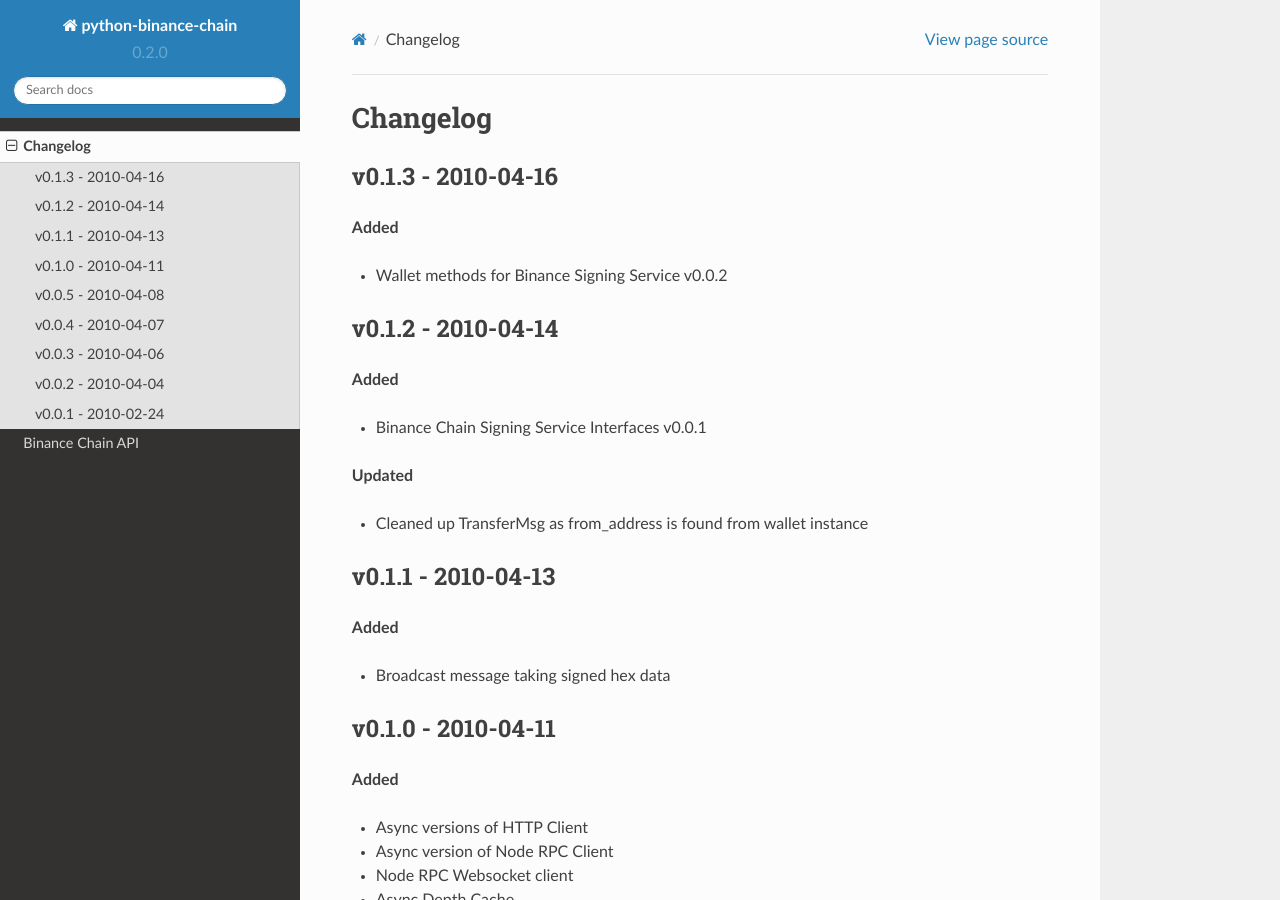
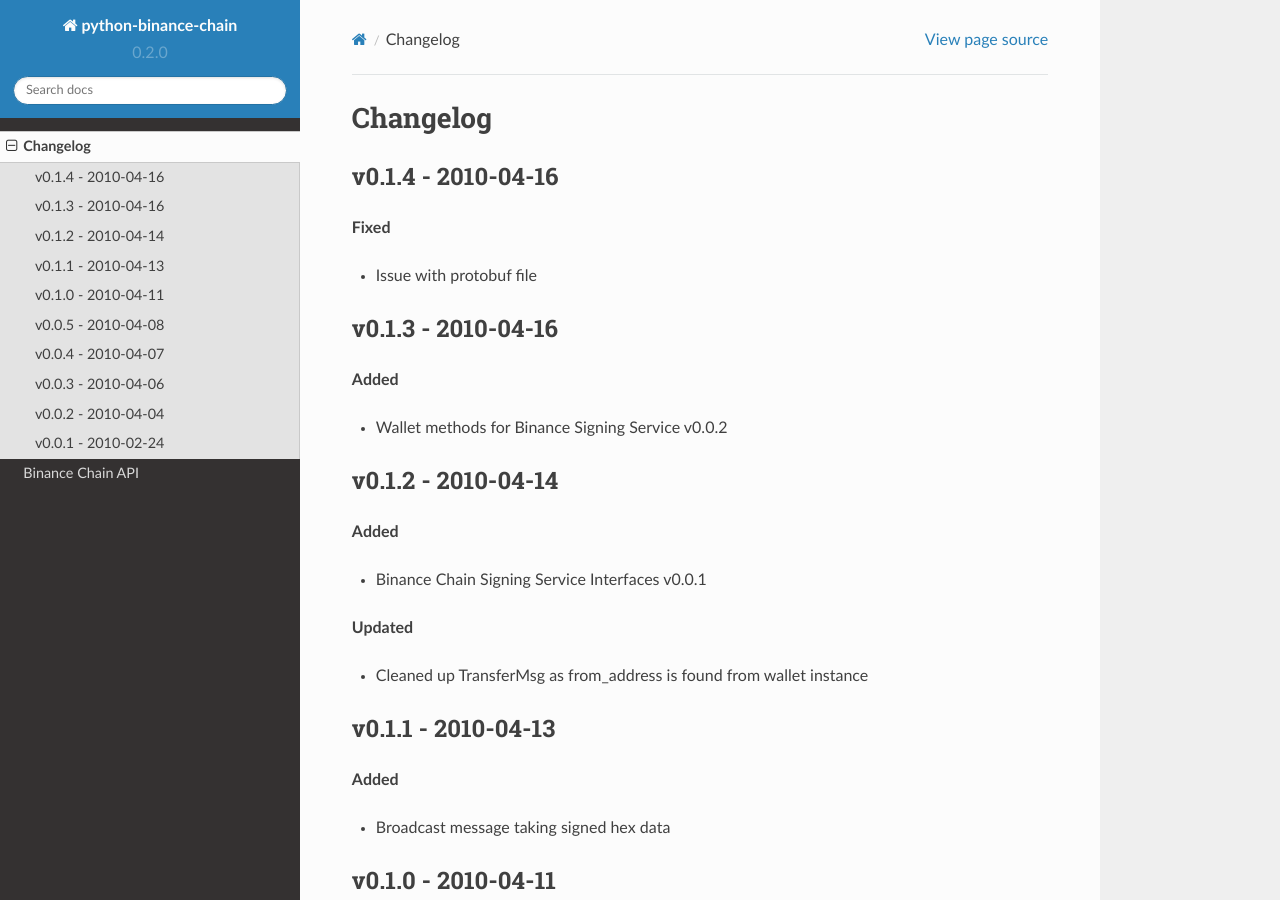
Before and after one commit to sammchardy/python-binance-chain, a Sphinx documentation site: the page built from docs/changelog.rst, in a window 1280 px wide and 900 px high. Built offline with Sphinx 7.4.7 and the Read the Docs theme 2.0.0, drawn with Linux system fonts in a browser that asks for light colours; formulas are drawn with MathJax 3.

Commit message:
Update to v0.1.4

```diff
--- a/README.rst
+++ b/README.rst
@@ -1,5 +1,5 @@
 ======================================
-Welcome to python-binance-chain v0.1.3
+Welcome to python-binance-chain v0.1.4
 ======================================
 
 .. image:: https://img.shields.io/pypi/v/python-binance-chain.svg
--- a/binance_chain/__init__.py
+++ b/binance_chain/__init__.py
@@ -4,4 +4,4 @@
 
 """
 
-__version__ = '0.1.3'
+__version__ = '0.1.4'
--- a/docs/changelog.rst
+++ b/docs/changelog.rst
@@ -1,5 +1,12 @@
 Changelog
 =========
+
+v0.1.4 - 2010-04-16
+^^^^^^^^^^^^^^^^^^^
+
+**Fixed**
+
+- Issue with protobuf file
 
 v0.1.3 - 2010-04-16
 ^^^^^^^^^^^^^^^^^^^
@@ -7,7 +14,6 @@
 **Added**
 
 - Wallet methods for Binance Signing Service v0.0.2
-
 
 v0.1.2 - 2010-04-14
 ^^^^^^^^^^^^^^^^^^^
```
